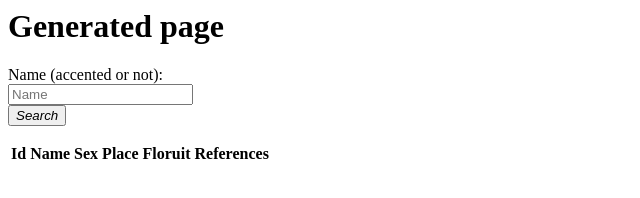
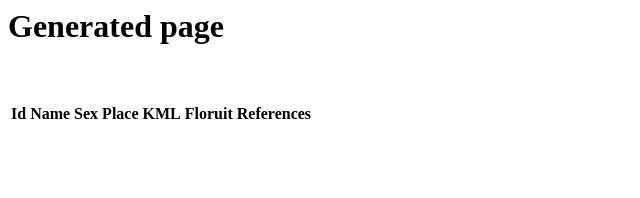
Before and after one commit to eXistSolutions/LGPN, a plain HTML site: page index.html in a window 1280 px wide. Shown: the whole page, without its empty margins (0-640 px from the left). Drawn offline with Linux system fonts and the light colour scheme.

Commit message:
add missing files

```diff
--- a/index.html
+++ b/index.html
@@ -1,13 +1,14 @@
 <?xml version="1.0" encoding="UTF-8"?>
-<div xmlns="http://www.w3.org/1999/xhtml" data-template="templates:surround" data-template-with="templates/page.html" data-template-at="content">
+<div xmlns="http://www.w3.org/1999/xhtml" xmlns:i18n="http://exist-db.org/xquery/i18n" data-template="templates:surround" data-template-with="templates/page.html" data-template-at="content">
     <div class="page-header">
         <h1 data-template="config:app-title">Generated page</h1>
     </div>
-    <div class="row">
-        <div class="col-md-6">
+    <div class="row i18n:translate?lang=en&amp;catalogues=data/i18n">
+        <div class="col-md-12">
+            <form data-template="templates:include" data-template-path="templates/advancedSearch.html"/><!--
             <form class="form form-horizontal" action="" method="GET">
                 <div class="form-group">
-                    <label for="pname" class="col-sm-4 control-label">Name (accented or not):</label>
+                    <label for="pname" class="col-sm-4 control-label"><i18n:text key="nameAccentedOrNot">Name (accented or not):</i18n:text></label>
                     <div class="col-sm-8">
                         <input type="text" class="form-control" id="pname" name="pname" placeholder="Name" data-template="templates:form-control"/>
                     </div>
@@ -15,23 +16,38 @@
                 <div class="form-group">
                     <div class="col-sm-8 col-sm-offset-4">
                         <button type="submit" class="btn btn-primary">
-                            <i class="glyphicon glyphicon-search"/> Search</button>
+                            <i class="glyphicon glyphicon-search"/> <i18n:text key="search">Search</i18n:text></button>
                     </div>
                 </div>
             </form>
+            -->
         </div>
     </div>
+    <br/>
     <div class="row">
         <div class="col-md-12" data-template="app:search">
+            <br/>
+            <div data-template="app:show-query"/>
             <table class="table table-striped">
                 <thead>
                     <tr>
                         <th>Id</th>
-                        <th>Name</th>
-                        <th>Sex</th>
-                        <th>Place</th>
-                        <th>Floruit</th>
-                        <th>References</th>
+                        <th>
+                            <i18n:text key="name">Name</i18n:text>
+                        </th>
+                        <th>
+                            <i18n:text key="sex">Sex</i18n:text>
+                        </th>
+                        <th>
+                            <i18n:text key="place">Place</i18n:text>
+                        </th>
+                        <th>KML</th><!--th>KML2</th-->
+                        <th>
+                            <i18n:text key="floruit">Floruit</i18n:text>
+                        </th>
+                        <th>
+                            <i18n:text key="references">References</i18n:text>
+                        </th>
                     </tr>
                 </thead>
                 <tbody data-template="app:show-results"/>
```
Also changed, not shown: 1 other file.
